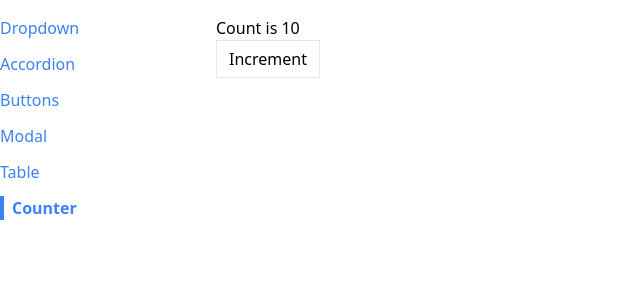
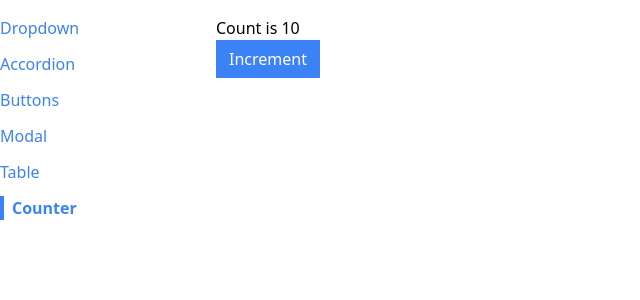
Before and after one commit to jrexiti/comps, a React (Create React App) app: page /counter in a window 1280 px wide. Shown: the top 300 px of the page, without its empty margins (0-640 px from the left). Built offline with nearby package versions, Linux system fonts and the light colour scheme.

Commit message:
custom hook for counter

```diff
--- /dev/null
+++ b/src/hooks/use-counter.js
@@ -0,0 +1,18 @@
+import { useState, useEffect } from "react";
+
+function useCounter(initialCount) {
+  const [count, setCount] = useState(initialCount);
+  useEffect(() => {
+    console.log(count);
+  }, [count]);
+
+  const increment = () => {
+    setCount(count + 1);
+  };
+
+  return {
+    count,
+    increment,
+  };
+}
+export default useCounter;
--- a/src/pages/CounterPage.js
+++ b/src/pages/CounterPage.js
@@ -1,20 +1,14 @@
-import { useState, useEffect } from "react";
 import Button from "../components/Button";
+import useCounter from "../hooks/use-counter";
 
 function CounterPage({ initialCount }) {
-  const [count, setCount] = useState(initialCount);
-  useEffect(() => {
-    console.log(count);
-  }, [count]);
-
-  const handleClick = () => {
-    setCount(count + 1);
-  };
-
+  const { count, increment } = useCounter(initialCount);
   return (
     <div>
       <h1>Count is {count}</h1>
-      <Button onClick={handleClick}>Increment</Button>
+      <Button onClick={increment} primary>
+        Increment
+      </Button>
     </div>
   );
 }
```
